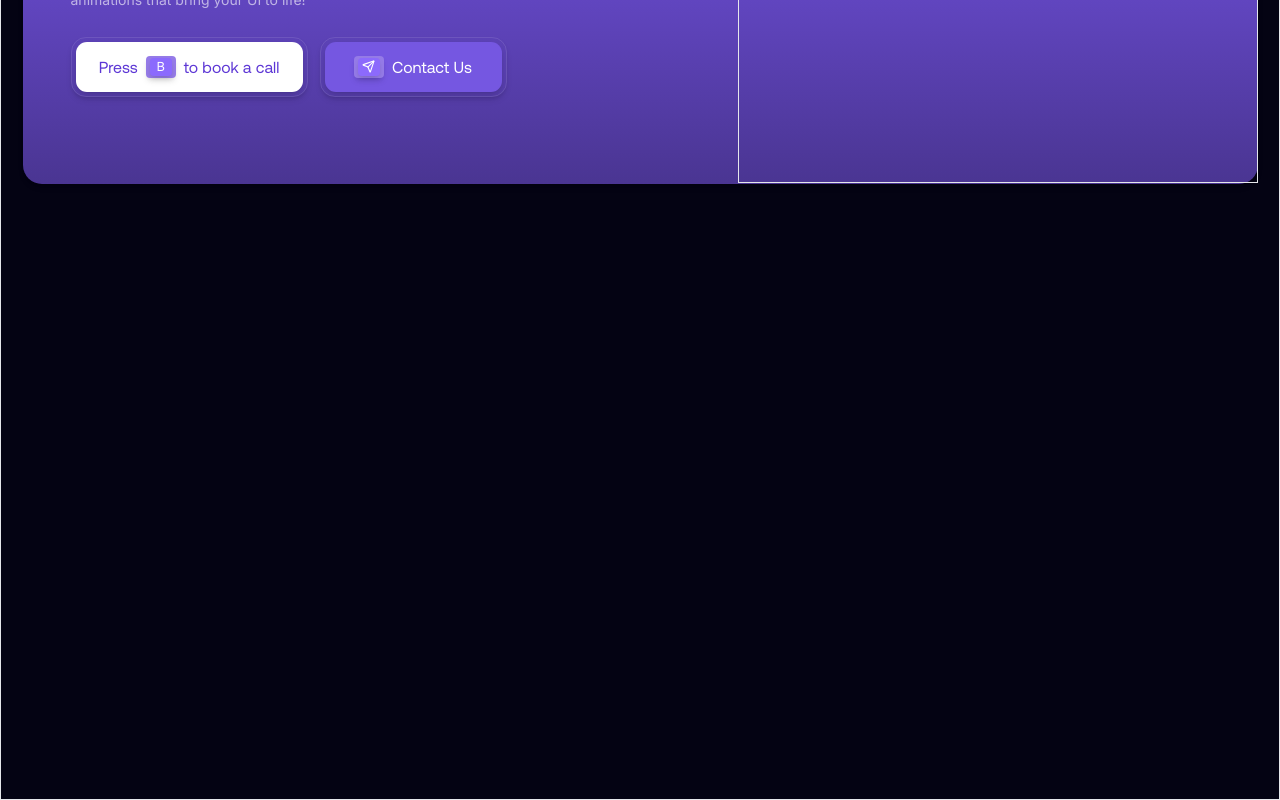
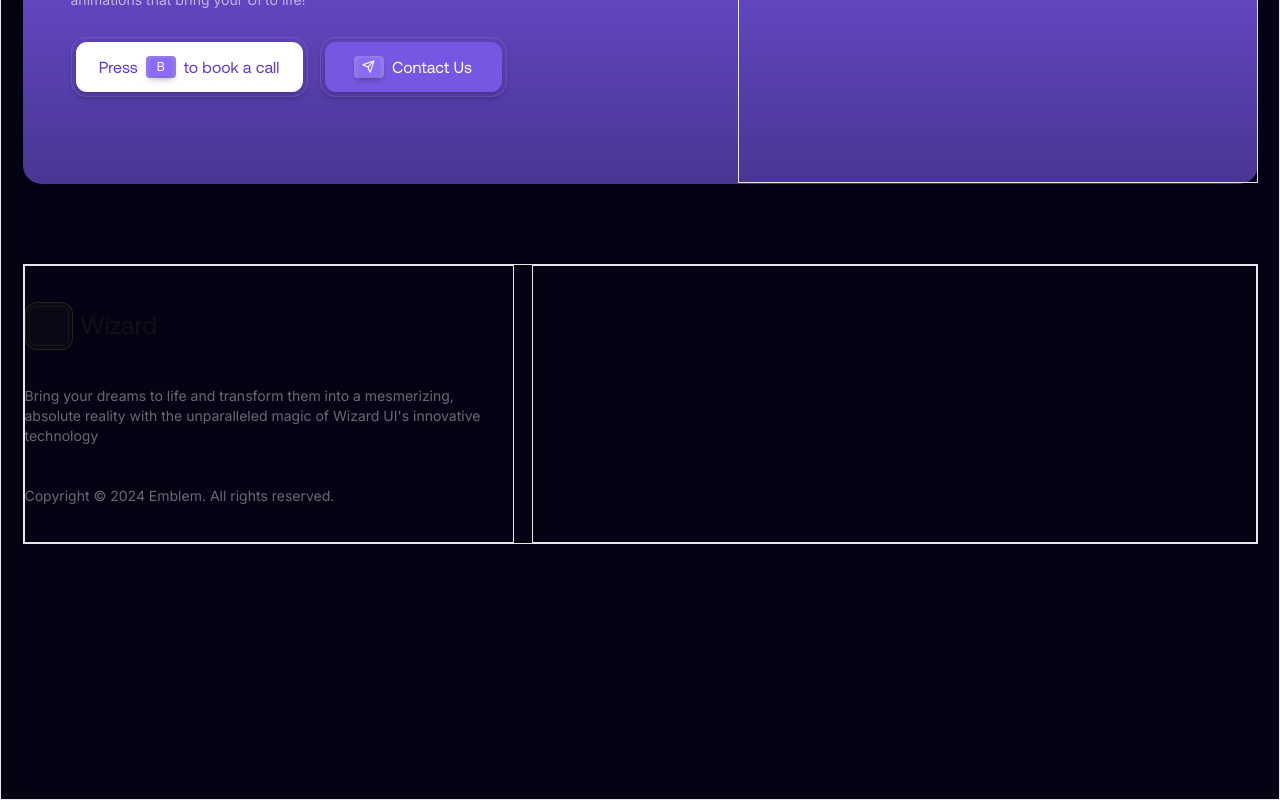
Before and after one commit to codedbyaadhi/wizard, a Next.js app: page / in a window 1280 px wide. Shown: the part 7181-7981 px from the top of the page. Built offline with nearby package versions, Linux system fonts and the light colour scheme.

Commit message:
Added brand name and Copyright © 2024 Emblem. All rights reserved credentials

```diff
--- a/app/components/footer/Footer.tsx
+++ b/app/components/footer/Footer.tsx
@@ -48,6 +48,29 @@ const Footer = () => {
         </div>
         <div className="flex w-[520px] h-[412px] border"></div>
       </div>
+      <div className="flex w-[1235px] h-[280px] border items-center justify-between relative top-56">
+        <div className="flex flex-col items-center justify-evenly w-[490px] h-full border">
+          <div className="flex items-start w-full">
+            <div className="flex items-center justify-center gap-2">
+              {/* The wizard logo  */}
+              <div className="flex items-center justify-center w-[48px] h-[48px] border border-white/10 bg-[#0B080F] rounded-xl">
+                <div className="flex items-center justify-center w-[40px] h-[40px] border border-white/5 bg-[#100b2841] rounded-[7px]"></div>
+              </div>
+              <h3 className="text-[25px] font-aeonic opacity-70">Wizard</h3>
+            </div>
+          </div>
+          <p className="text-white text-sm font-inter opacity-40">
+            Bring your dreams to life and transform them into a mesmerizing,
+            absolute reality with the unparalleled magic of Wizard UI's
+            innovative technology
+            <br />
+            <br />
+            <br />
+            Copyright © 2024 Emblem. All rights reserved.
+          </p>
+        </div>
+        <div className="flex w-[725px] h-full border"></div>
+      </div>
     </footer>
   );
 };
```
